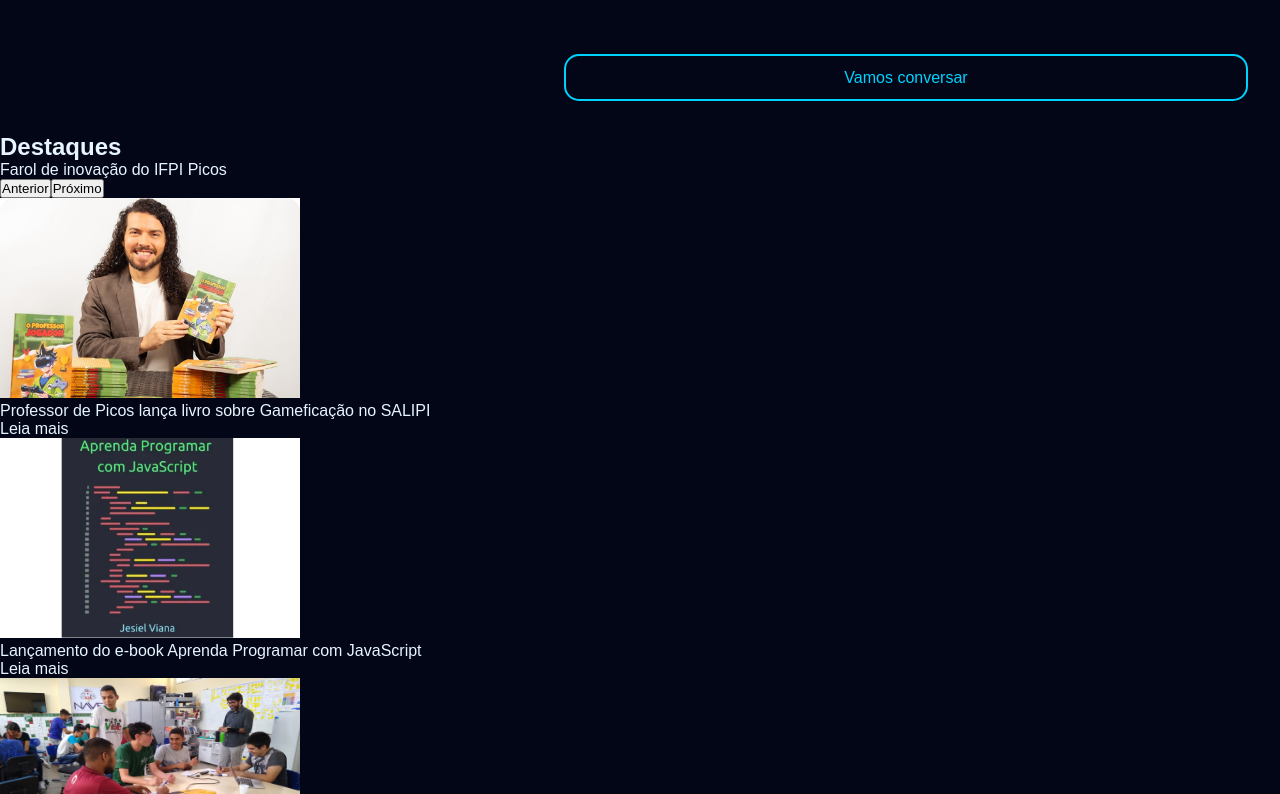
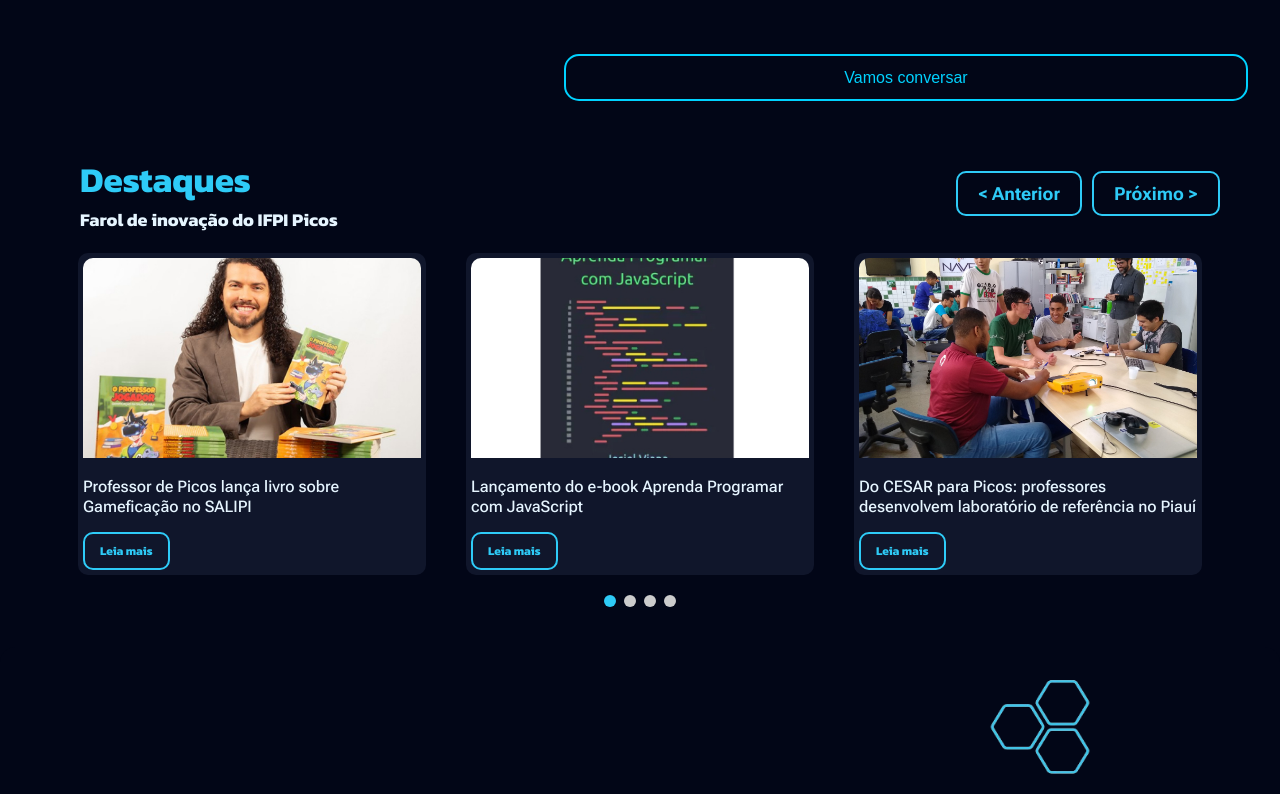
Before and after one commit to lealkedna/Mambee, a Next.js app: page / in a window 1280 px wide. Shown: the part 1566-2360 px from the top of the page. Built offline with nearby package versions, Linux system fonts and the light colour scheme.

Commit message:
feat: criação do compomente de Destaques

```diff
--- a/src/app/globals.css
+++ b/src/app/globals.css
@@ -5,6 +5,7 @@
   --azul: #2ECBF7;
   --branco: #E6F5FF;
   --fundo: #020617;
+  --fundoClaro: #10162B;
 }
 
 @media (prefers-color-scheme: dark) {
--- a/src/components/Destaques.tsx
+++ b/src/components/Destaques.tsx
@@ -30,28 +30,35 @@ export default function Destaques(){
     const [currentIndex, setCurrentIndex] = useState(0);
 
     const handlePrev = () => {
-        setCurrentIndex((prev) => (prev === 0 ? noticias.length - 1 : prev - 1));
+        setCurrentIndex((prev) => (prev === 0 ? noticias.length - 3 : prev - 1));
     };
 
     const handleNext = () => {
-        setCurrentIndex((prev) => (prev === noticias.length - 1 ? 0 : prev + 1));
+        setCurrentIndex((prev) => (prev === noticias.length - 3 ? 0 : prev + 1));
     };
 
     return (
         <div className={styles.card_style}>
+            <header className={styles.header}>
+                <div>
                     <h2 className={styles.title}>Destaques</h2>
                     <p className={styles.subTitle}>Farol de inovação do IFPI Picos</p>
+                </div>
                 <div className={styles.controls}>
                     <button onClick={handlePrev} className={styles.navButton}>
+                        &lt;
                         Anterior
                     </button>
                     <button onClick={handleNext} className={styles.navButton}>
                         Próximo
+                        &gt;
                     </button>
                 </div>
+            </header>
             <div className={styles.noticia}>
-            {
-                noticias.map((noticia, index)=>(
+            { noticias
+                .slice(currentIndex, currentIndex + 3)
+                .map((noticia, index)=>(
                     <CardDestaques
                         key={index}
                         image={noticia.image}
--- a/src/styles/Destaques.module.css
+++ b/src/styles/Destaques.module.css
@@ -0,0 +1,147 @@
+.card_style{
+    width: 100%;
+    max-width: 1200px;
+    margin: 0 auto;
+    text-align: center;
+    padding: 20px;
+}
+
+.header {
+    display: flex;
+    justify-content: space-between;
+    align-items: center;
+    margin-bottom: 20px;
+}
+
+.title{
+    color: var(--azul);
+    font-family: 'Kanit';
+    font-style: normal;
+    font-weight: 700;
+    font-size: 35px;
+    text-align: left;
+    margin-left: 20px;
+}
+.subTitle{
+    color: var(--branco);
+    font-family: 'Kanit';
+    font-style: normal;
+    font-weight: 700;
+    font-size: 18px;
+    text-align: left;
+    margin-left: 20px;
+}
+
+.controls {
+    display: flex;
+    gap: 10px;
+}
+
+.controls .navButton {
+    background-color: var(--fundo-botao);
+    color: var(--azul);
+    border: 2px solid var(--azul);
+    border-radius: 10px;
+    padding: 10px 20px;
+    font-family: 'Roboto Flex';
+    font-size: 18px;
+    font-style: normal;
+    font-weight: 700;
+    flex: none;
+    order: 1;
+    flex-grow: 0;
+    text-align: justify;
+    cursor: pointer;
+    transition: background-color 0.3s;
+
+}
+.navButton:hover {
+    background-color: var(--azul);
+    color: var(--branco);
+}
+
+.noticia{
+    display: flex;
+    justify-content: center;
+    gap: 40px;
+    overflow: hidden;
+    margin: 20px 0;
+}
+.noticia > div {
+    flex: 0 0 30%;
+    max-width: 30%;
+    transition: transform 0.5s ease;
+}
+
+.card{
+    position: relative;
+    background-color: var(--fundoClaro);
+    border-radius: 10px;
+    overflow: hidden;
+    box-sizing: border-box;
+    width: 300px;
+    padding: 5px;
+    transition: transform 0.3s ease;
+}
+.image_card{
+    width: 100%;
+    height: 200px;
+    border-top-left-radius: 10px;
+    border-top-right-radius: 10px;
+    object-fit: cover;
+}
+
+.desc{
+    margin: 15px 0;
+    font-family: 'Roboto Flex';
+    font-style: normal;
+    font-weight: 500;
+    font-size: 16px;
+    line-height: 20px;
+    text-align: left;
+}
+
+.link {
+    display: block;
+    margin-top: 10px;
+    padding: 8px 15px;
+    color: var(--azul);
+    text-decoration: none;
+    border: 2px solid var(--azul);
+    border-radius: 10px;
+    font-family: 'Kanit';
+    font-size: 12px;
+    font-weight: 700;
+    transition: background-color 0.3s ease;
+    text-align: center;
+    max-width: fit-content;
+}
+
+.link:hover {
+    background-color: var(--azul);
+    color: var(--branco);
+}
+
+.dots {
+    display: flex;
+    justify-content: center;
+    gap: 8px;
+    margin-top: 20px;
+}
+
+.dot {
+    width: 12px;
+    height: 12px;
+    background-color: #cccccc;
+    border-radius: 50%;
+    cursor: pointer;
+    transition: background-color 0.3s ease;
+}
+
+.dot:hover {
+    background-color: #aaaaaa;
+}
+
+.dot.active {
+    background-color: var(--azul);
+}
```
Also changed, not shown: 1 other file (tests, documents, lock files or other folders). Lines whose indentation alone changed are shown as unchanged.
